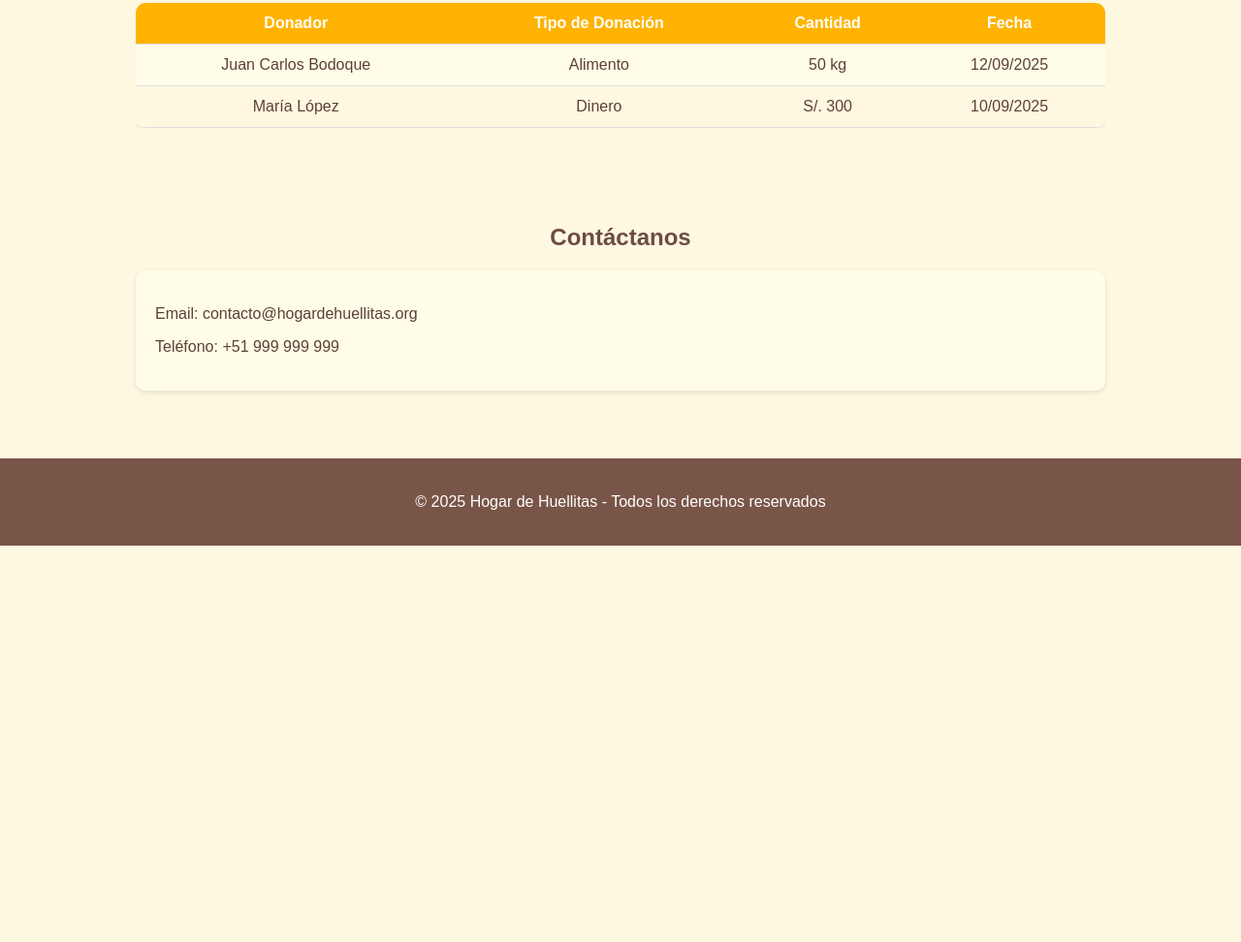
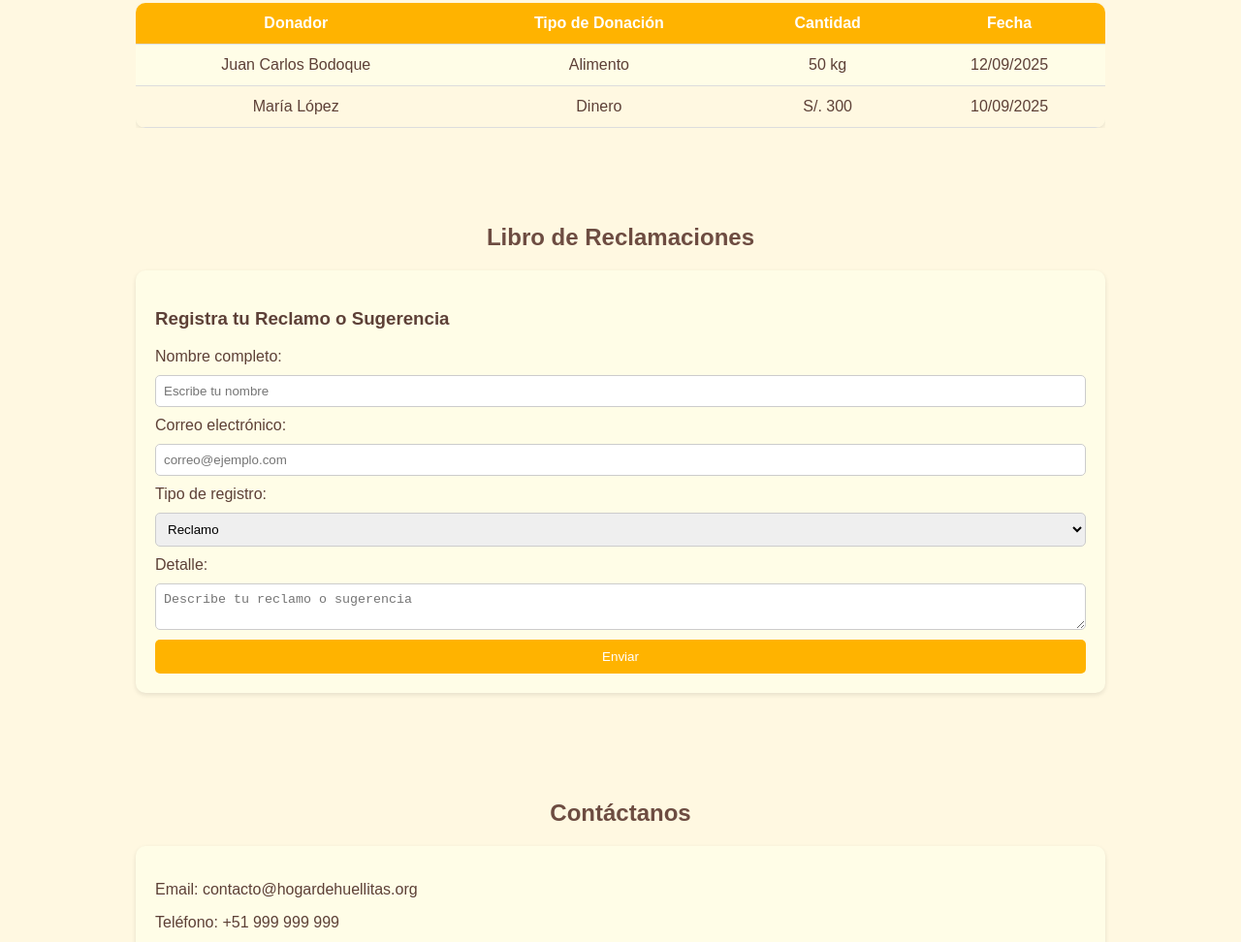
Before and after one commit to AndyFabrizioCalaguaMedina/ProyectoTallerWeb, a website: page ProyectoWeb/public_html/index.html in a window 1280 px wide. Shown: the part 2611-3583 px from the top of the page at 97% size. Before the commit the page ends 3174 px from the top, so only its background shows below. Drawn offline with Linux system fonts and the light colour scheme.

Commit message:
Agregando section libro de reclamaciones

```diff
--- a/ProyectoWeb/public_html/index.html
+++ b/ProyectoWeb/public_html/index.html
@@ -436,7 +436,7 @@ Click nbfs://nbhost/SystemFileSystem/Templates/Other/html.html to edit this temp
 
                 <div class="donador">
                     <img src="https://t3.ftcdn.net/jpg/08/46/95/50/360_F_846955011_LG1DJO5eXFoVYHK09XL2yGy1Fmc6hnUh.jpg" alt="Donador 3">
-                    <h3>Maria</h3>
+                    <h3>Maria </h3>
                     <p>Donación: Medicina</p>
                     <p>Cantidad: 20 dosis</p>
                     <p><strong>Posición: 3</strong></p>
@@ -474,6 +474,32 @@ Click nbfs://nbhost/SystemFileSystem/Templates/Other/html.html to edit this temp
             </div>
         </section>
 
+        <!-- Libro de Reclamaciones -->
+        <section id="libro-reclamaciones">
+            <h2>Libro de Reclamaciones</h2>
+            <div class="card">
+                <h3>Registra tu Reclamo o Sugerencia</h3>
+                <form id="claimForm" onsubmit="submitClaim(event)">
+                    <label for="name">Nombre completo:</label>
+                    <input type="text" id="name" placeholder="Escribe tu nombre" required />
+
+                    <label for="email">Correo electrónico:</label>
+                    <input type="email" id="email" placeholder="correo@ejemplo.com" required />
+
+                    <label for="type">Tipo de registro:</label>
+                    <select id="type" required>
+                        <option value="reclamo">Reclamo</option>
+                        <option value="sugerencia">Sugerencia</option>
+                    </select>
+
+                    <label for="detail">Detalle:</label>
+                    <textarea id="detail" placeholder="Describe tu reclamo o sugerencia" required></textarea>
+
+                    <button type="submit">Enviar</button>
+                </form>
+            </div>
+        </section>
+
         <!-- Contacto -->
         <section id="contacto">
             <h2>Contáctanos</h2>
```
